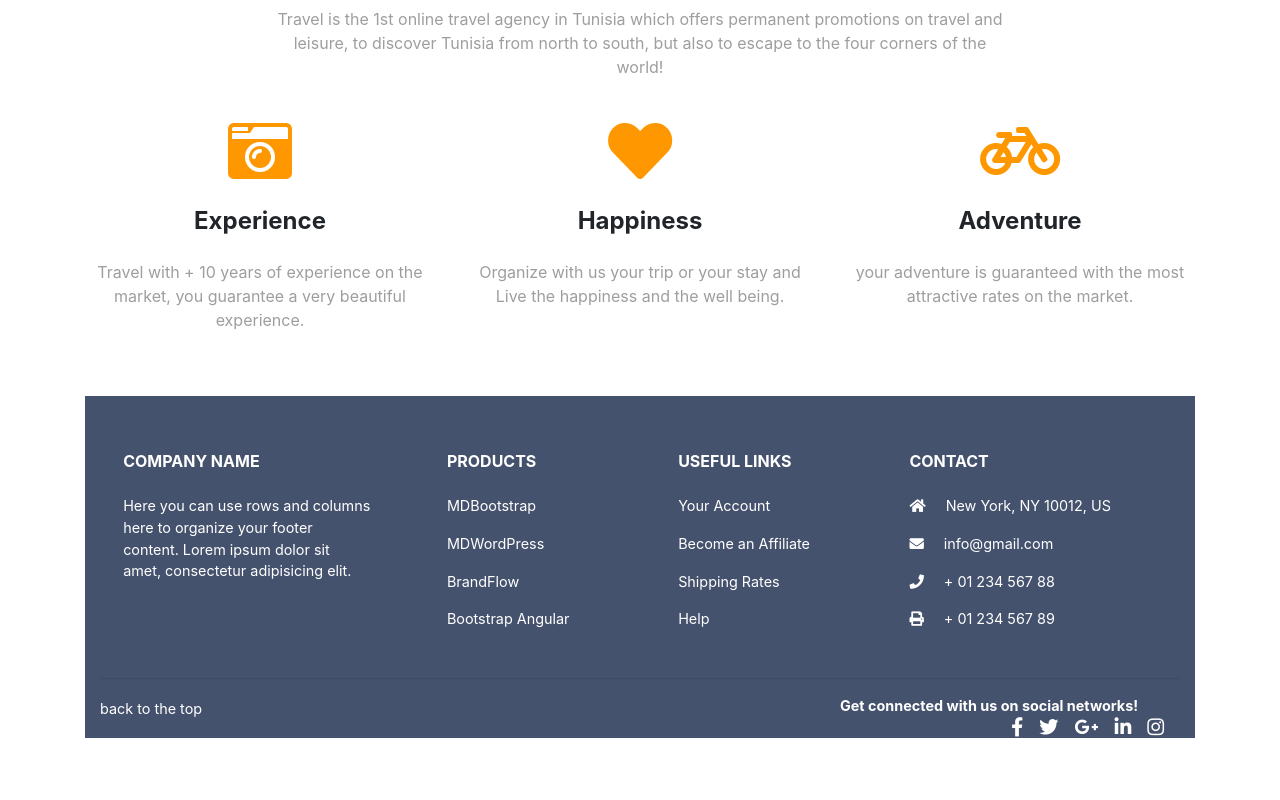
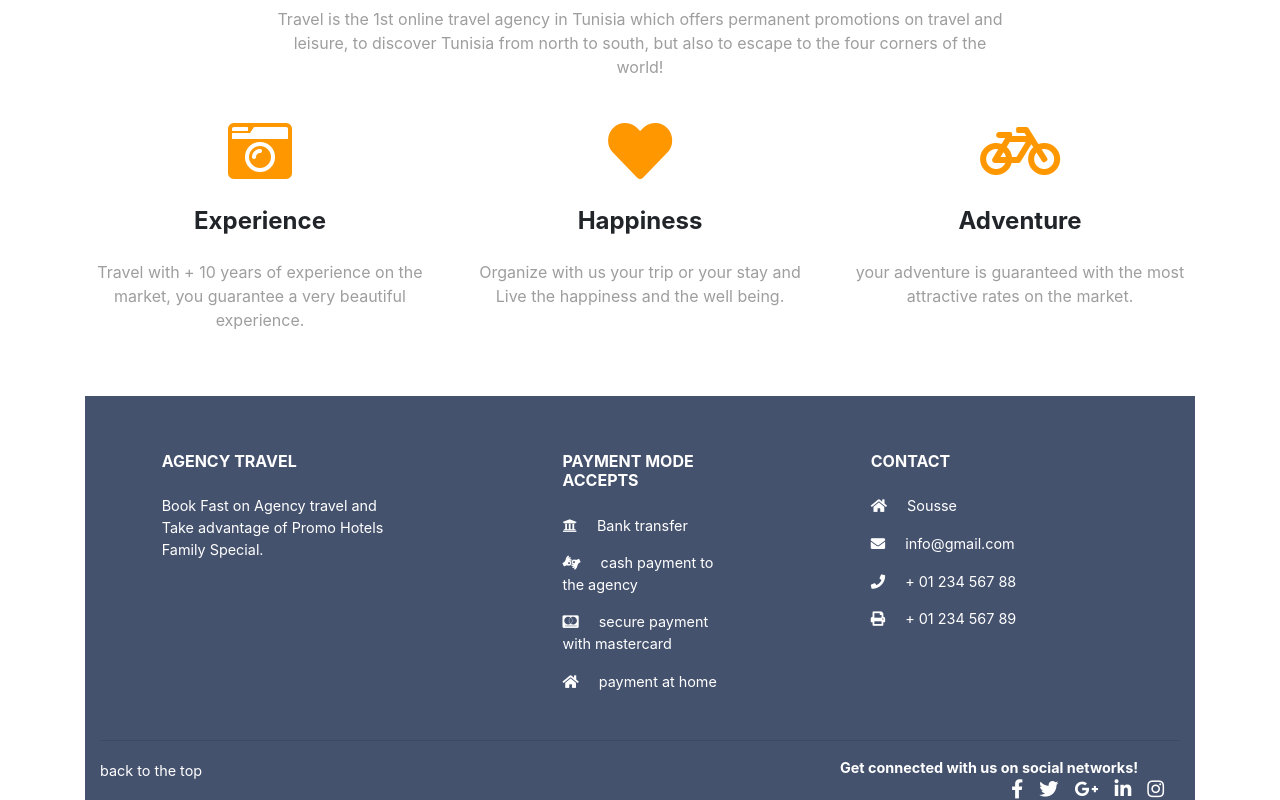
Before and after one commit to SallemiDorsaf/AgencyTravel, an Angular app: page /main in a window 1280 px wide. Shown: the part 769-1569 px from the top of the page. Before the commit the page ends 1507 px from the top, so only its background shows below. Built offline with nearby package versions, Linux system fonts and the light colour scheme.

Commit message:
JEBELHAYTHEM

```diff
--- a/src/app/main/main.component.html
+++ b/src/app/main/main.component.html
@@ -94,28 +94,8 @@
 
                 <!-- Grid column -->
                 <div class="col-md-3 col-lg-3 col-xl-3 mx-auto mt-3">
-                    <h6 class="text-uppercase mb-4 font-weight-bold">Company name</h6>
-                    <p>Here you can use rows and columns here to organize your footer content. Lorem ipsum dolor sit amet, consectetur adipisicing elit.</p>
-                </div>
-                <!-- Grid column -->
-
-                <hr class="w-100 clearfix d-md-none">
-
-                <!-- Grid column -->
-                <div class="col-md-2 col-lg-2 col-xl-2 mx-auto mt-3">
-                    <h6 class="text-uppercase mb-4 font-weight-bold">Products</h6>
-                    <p>
-                        <a href="#!">MDBootstrap</a>
-                    </p>
-                    <p>
-                        <a href="#!">MDWordPress</a>
-                    </p>
-                    <p>
-                        <a href="#!">BrandFlow</a>
-                    </p>
-                    <p>
-                        <a href="#!">Bootstrap Angular</a>
-                    </p>
+                    <h6 class="text-uppercase mb-4 font-weight-bold">Agency Travel</h6>
+                    <p>Book Fast on Agency travel and Take advantage of Promo Hotels Family Special.</p>
                 </div>
                 <!-- Grid column -->
 
@@ -123,18 +103,18 @@
 
                 <!-- Grid column -->
                 <div class="col-md-3 col-lg-2 col-xl-2 mx-auto mt-3">
-                    <h6 class="text-uppercase mb-4 font-weight-bold">Useful links</h6>
+                    <h6 class="text-uppercase mb-4 font-weight-bold">Payment mode accepts</h6>
                     <p>
-                        <a href="#!">Your Account</a>
+                        <i class="fas fa-university mr-3"></i> Bank transfer
                     </p>
                     <p>
-                        <a href="#!">Become an Affiliate</a>
+                        <i class="fas fa-american-sign-language-interpreting mr-3"></i> cash payment to the agency
                     </p>
                     <p>
-                        <a href="#!">Shipping Rates</a>
+                        <i class="fab fa-cc-mastercard mr-3"></i> secure payment with mastercard
                     </p>
                     <p>
-                        <a href="#!">Help</a>
+                        <i class="fas fa-home mr-3"></i> payment at home
                     </p>
                 </div>
 
@@ -145,7 +125,7 @@
                 <div class="col-md-4 col-lg-3 col-xl-3 mx-auto mt-3">
                     <h6 class="text-uppercase mb-4 font-weight-bold">Contact</h6>
                     <p>
-                        <i class="fa fa-home mr-3"></i> New York, NY 10012, US</p>
+                        <i class="fa fa-home mr-3"></i> Sousse </p>
                     <p>
                         <i class="fa fa-envelope mr-3"></i> info@gmail.com</p>
                     <p>
@@ -168,7 +148,7 @@
 
                     <!--Copyright-->
                     <p class="text-center text-md-left">
-                        <a href="index.html">back to the top</a>
+                        <a href="main">back to the top</a>
 
 
                     </p>
```
